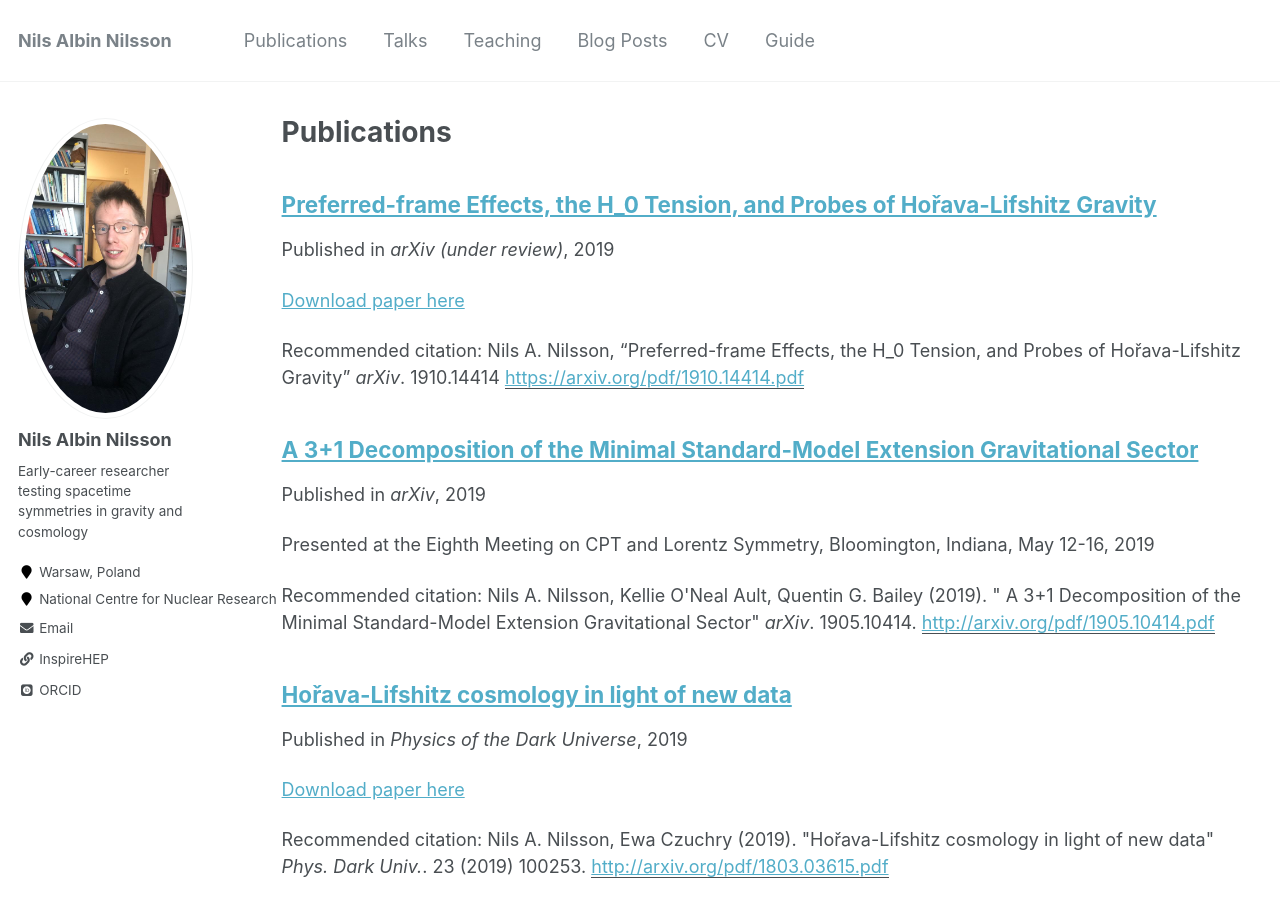
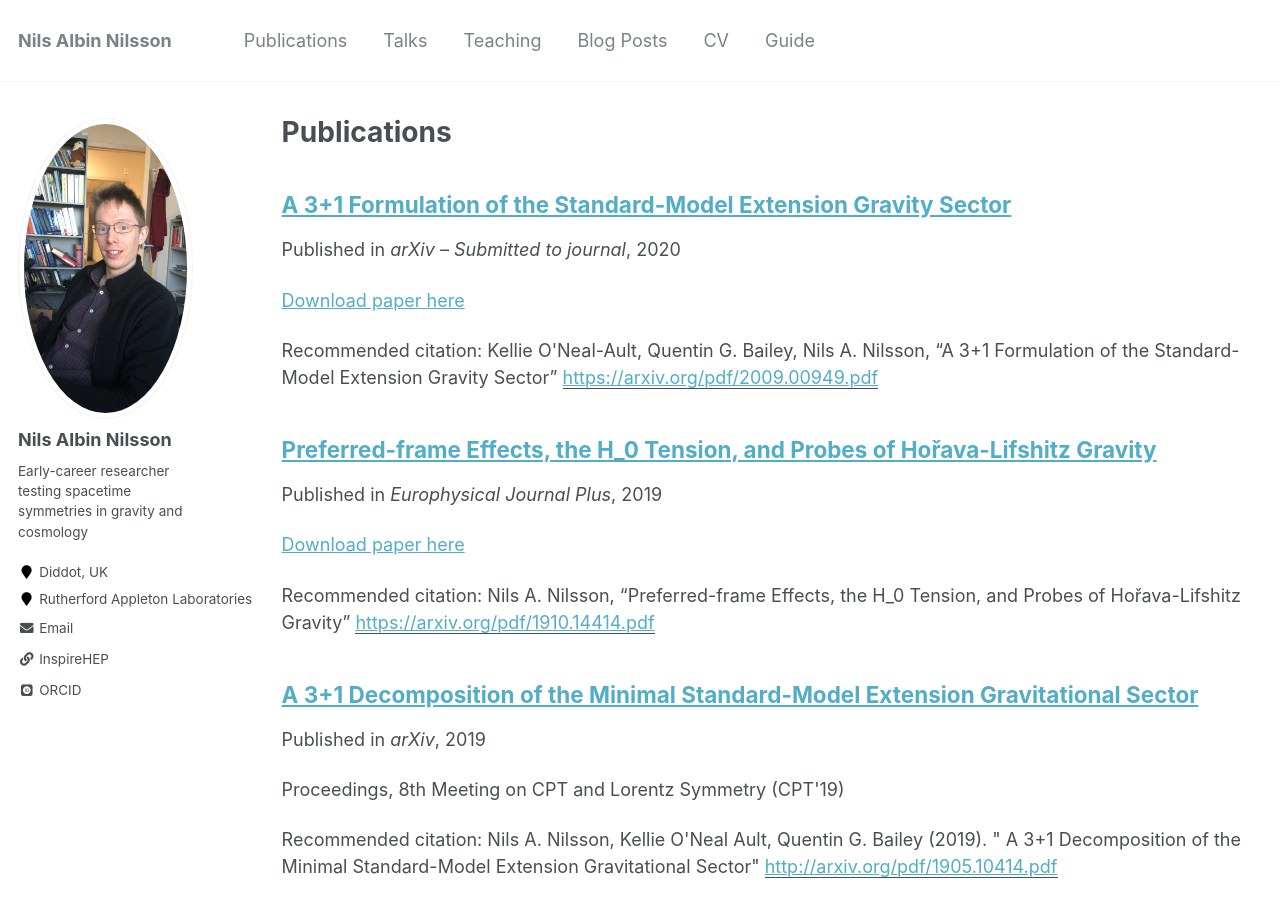
Before and after one commit to nilsanilsson/nilsanilsson.github.io, a Jekyll site: the page built from _pages/publications.md, in a window 1280 px wide and 900 px high. Built offline with Jekyll 4.4.1, drawn with Linux system fonts in a browser that asks for light colours; some web fonts are replaced.

Commit message:
Initial commit

```diff
--- a/_config.yml
+++ b/_config.yml
@@ -83,8 +83,8 @@ author:
   name             : "Nils Albin Nilsson"
   avatar           : "albin.jpeg"
   bio              : "Early-career researcher testing spacetime symmetries in gravity and cosmology"
-  location         : "Warsaw, Poland"
-  employer         : "National Centre for Nuclear Research"
+  location         : "Diddot, UK"
+  employer         : "Rutherford Appleton Laboratories"
   pubmed           : #"https://www.ncbi.nlm.nih.gov/pubmed/?term=john+snow"
   googlescholar    : #"http://yourfullgooglescholarurl.com"
   email            : "albin.nilsson@ncbj.gov.pl"
--- a/_publications/2019-05-24-3+1_SME.md
+++ b/_publications/2019-05-24-3+1_SME.md
@@ -2,15 +2,15 @@
 title: "A 3+1 Decomposition of the Minimal Standard-Model Extension Gravitational Sector"
 collection: publications
 permalink: /publication/2019-05-24-3+1_SME
-excerpt: 'Presented at the Eighth Meeting on CPT and Lorentz Symmetry, Bloomington, Indiana, May 12-16, 2019'
+excerpt: 'Proceedings, 8th Meeting on CPT and Lorentz Symmetry (CPT&apos;19)'
 date: 2019-05-24
 venue: 'arXiv'
 paperurl: 'http://arxiv.org/pdf/1905.10414.pdf'
-citation: 'Nils A. Nilsson, Kellie O&apos;Neal Ault, Quentin G. Bailey (2019). &quot; A 3+1 Decomposition of the Minimal Standard-Model Extension Gravitational Sector&quot; <i>arXiv</i>. 1905.10414.'
+citation: 'Nils A. Nilsson, Kellie O&apos;Neal Ault, Quentin G. Bailey (2019). &quot; A 3+1 Decomposition of the Minimal Standard-Model Extension Gravitational Sector&quot;'
 ---
 
 <a href='http://arxiv.org/pdf/1905.10414.pdf'>Download paper here</a>
 
-Presented at the Eighth Meeting on CPT and Lorentz Symmetry, Bloomington, Indiana, May 12-16, 2019
+Proceedings, 8th Meeting on CPT and Lorentz Symmetry (CPT&apos;19)
 
-Recommended citation: Nils A. Nilsson, Kellie O'Neal Ault, Quentin G. Bailey (2019). " A 3+1 Decomposition of the Minimal Standard-Model Extension Gravitational Sector" <i>arXiv</i>. 1905.10414.
+Recommended citation: Nils A. Nilsson, Kellie O'Neal Ault, Quentin G. Bailey (2019). " A 3+1 Decomposition of the Minimal Standard-Model Extension Gravitational Sector"
--- a/_publications/2019-10-31-H0tension1.md
+++ b/_publications/2019-10-31-H0tension1.md
@@ -3,11 +3,11 @@ title: "Preferred-frame Effects, the H_0 Tension, and Probes of Hořava-Lifshitz
 collection: publications
 permalink: /publication/2019-10-31-H0tension1
 date: 2019-10-31
-venue: 'arXiv (under review)'
+venue: 'Europhysical Journal Plus'
 paperurl: 'https://arxiv.org/pdf/1910.14414.pdf'
-citation: 'Nils A. Nilsson, “Preferred-frame Effects, the H_0 Tension, and Probes of Hořava-Lifshitz Gravity”  <i>arXiv</i>. 1910.14414'
+citation: 'Nils A. Nilsson, “Preferred-frame Effects, the H_0 Tension, and Probes of Hořava-Lifshitz Gravity” '
 ---
 
 <a href='https://arxiv.org/pdf/1910.14414.pdf'>Download paper here</a>
 
-Recommended citation: Nils A. Nilsson, “Preferred-frame Effects, the H_0 Tension, and Probes of Hořava-Lifshitz Gravity”  <i>arXiv</i>. 1910.14414
+Recommended citation: Nils A. Nilsson, “Preferred-frame Effects, the H_0 Tension, and Probes of Hořava-Lifshitz Gravity”
--- /dev/null
+++ b/_publications/2020-09-02-SME_Ham.md
@@ -0,0 +1,13 @@
+---
+title: "A 3+1 Formulation of the Standard-Model Extension Gravity Sector"
+collection: publications
+permalink: /publication/2020-09-02-SME_Ham
+date: 2020-09-02
+venue: 'arXiv – Submitted to journal'
+paperurl: 'https://arxiv.org/pdf/2009.00949.pdf'
+citation: 'Kellie O&apos;Neal-Ault, Quentin G. Bailey, Nils A. Nilsson, “A 3+1 Formulation of the Standard-Model Extension Gravity Sector”'
+---
+
+<a href='https://arxiv.org/pdf/2009.00949.pdf'>Download paper here</a>
+
+Recommended citation: Kellie O'Neal-Ault, Quentin G. Bailey, Nils A. Nilsson, “A 3+1 Formulation of the Standard-Model Extension Gravity Sector”
--- a/markdown_generator/publications.tsv
+++ b/markdown_generator/publications.tsv
@@ -2,6 +2,6 @@ pub_date	title	venue	excerpt	citation	url_slug	paper_url
 2014-01-31	The CTA Sensitivity to Lorentz-Violating Effects on the Gamma-Ray Horizon	Journal of Cosmology and Astroparticle Physics		"Malcolm Fairbairn, Nils A. Nilsson, John Ellis, Jim Hinton, Richard White. (2014) ""The CTA Sensitivity to Lorentz-Violating Effects on the Gamma-Ray Horizon "" <i>JCAP</i>.1406 (2014) 005."	CTA	http://arxiv.org/pdf/1401.8178.pdf
 2018-01-01	Energy Scale of Lorentz Violation in Rainbow Gravity	Physics of the Dark Universe		"Nils A. Nilsson, Mariusz, P. Dabrowski (2018). ""Energy Scale of Lorentz Violation in Rainbow Gravity"" <i>Phys. Dark Univ.</i>. 18 (2017) 115-122."	Rainbow	http://arxiv.org/pdf/1701.00533.pdf
 2019-01-01	Hořava-Lifshitz cosmology in light of new data	Physics of the Dark Universe		"Nils A. Nilsson, Ewa Czuchry (2019). ""Hořava-Lifshitz cosmology in light of new data"" <i>Phys. Dark Univ.</i>. 23 (2019) 100253."	horava_newdata	http://arxiv.org/pdf/1803.03615.pdf
-2019-05-24	A 3+1 Decomposition of the Minimal Standard-Model Extension Gravitational Sector	arXiv	Proceedings, 8th Meeting on CPT and Lorentz Symmetry (CPT'19)	"Nils A. Nilsson, Kellie O'Neal Ault, Quentin G. Bailey (2019). "" A 3+1 Decomposition of the Minimal Standard-Model Extension Gravitational Sector"" <i>arXiv</i>. 1905.10414."	3+1_SME	http://arxiv.org/pdf/1905.10414.pdf
-2019-10-31	Preferred-frame Effects, the H_0 Tension, and Probes of Hořava-Lifshitz Gravity	Europhysical Journal Plus		Nils A. Nilsson, “Preferred-frame Effects, the H_0 Tension, and Probes of Hořava-Lifshitz Gravity”  <i>arXiv</i>. 1910.14414	H0tension1	https://arxiv.org/pdf/1910.14414.pdf
-2020-09-02	A 3+1 Formulation of the Standard-Model Extension Gravity Sector	arXiv – Submitted to journal		Kellie O'Neal-Ault, Quentin G. Bailey, Nils A. Nilsson	SME_Ham	https://arxiv.org/pdf/2009.00949.pdf
+2019-05-24	A 3+1 Decomposition of the Minimal Standard-Model Extension Gravitational Sector	arXiv	Proceedings, 8th Meeting on CPT and Lorentz Symmetry (CPT'19)	"Nils A. Nilsson, Kellie O'Neal Ault, Quentin G. Bailey (2019). "" A 3+1 Decomposition of the Minimal Standard-Model Extension Gravitational Sector"""	3+1_SME	http://arxiv.org/pdf/1905.10414.pdf
+2019-10-31	Preferred-frame Effects, the H_0 Tension, and Probes of Hořava-Lifshitz Gravity	Europhysical Journal Plus		Nils A. Nilsson, “Preferred-frame Effects, the H_0 Tension, and Probes of Hořava-Lifshitz Gravity” 	H0tension1	https://arxiv.org/pdf/1910.14414.pdf
+2020-09-02	A 3+1 Formulation of the Standard-Model Extension Gravity Sector	arXiv – Submitted to journal		Kellie O'Neal-Ault, Quentin G. Bailey, Nils A. Nilsson, “A 3+1 Formulation of the Standard-Model Extension Gravity Sector”	SME_Ham	https://arxiv.org/pdf/2009.00949.pdf
```
Also changed, not shown: _talks/2016-12-06-szcz1.md (added, +9 -0 lines), _talks/2017-05-20-spring2.md (added, +9 -0 lines), _talks/2017-08-30-azores1.md (added, +9 -0 lines), _talks/2018-05-21-spring1.md (added, +9 -0 lines), _talks/2018-05-25-waw1.md (added, +9 -0 lines), _talks/2018-06-21-cpt2.md (added, +9 -0 lines), _talks/2019-01-24-vanc1.md (added, +9 -0 lines), _talks/2019-04-04-erau1.md (added, +9 -0 lines), _talks/2019-05-15-cpt1.md (added, +9 -0 lines), _talks/2019-09-26-szcz2.md (added, +9 -0 lines), _talks/2019-10-17-paris1.md (added, +9 -0 lines), _talks/2020-05-26-krakow1.md (added, +9 -0 lines).
